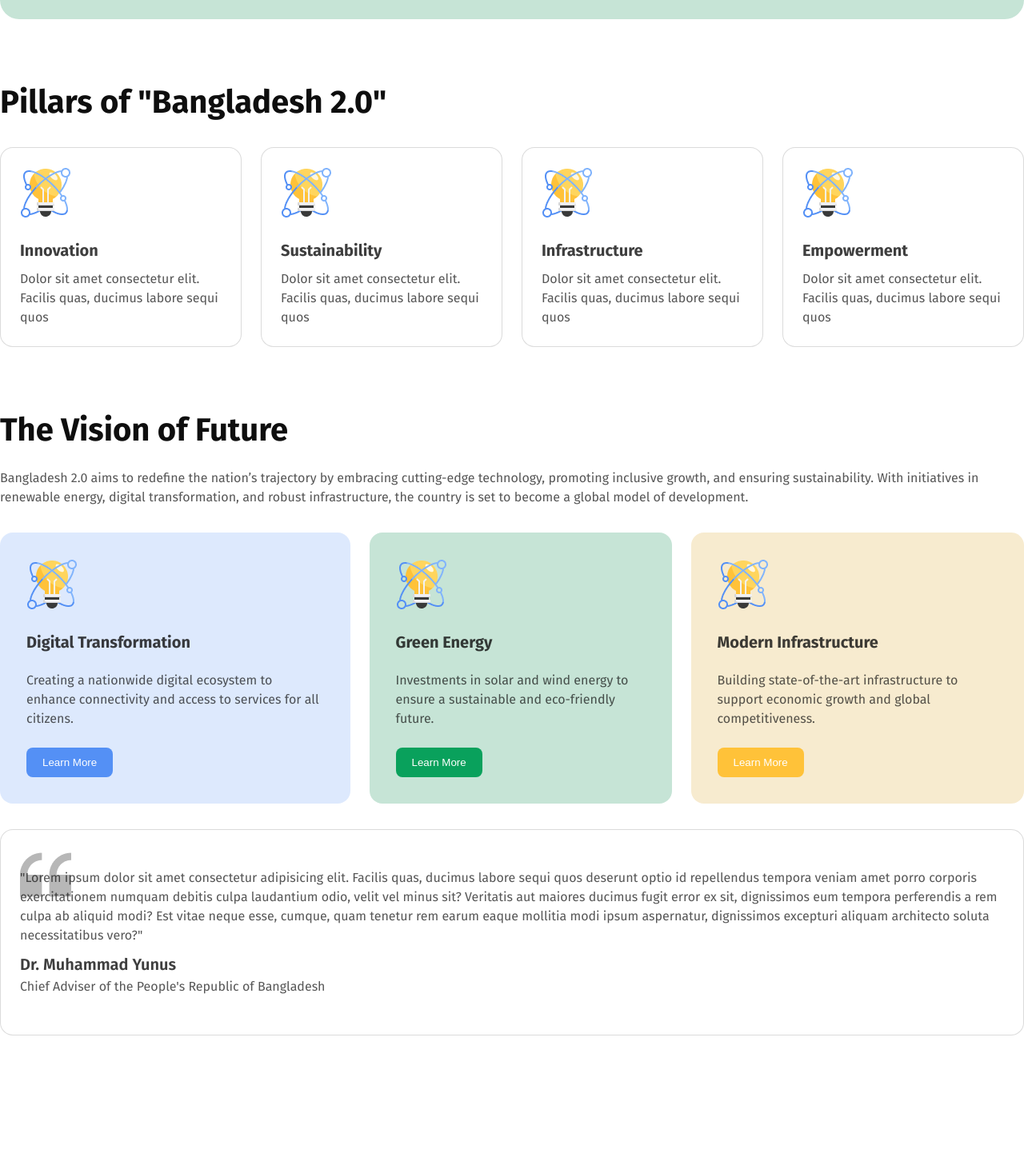
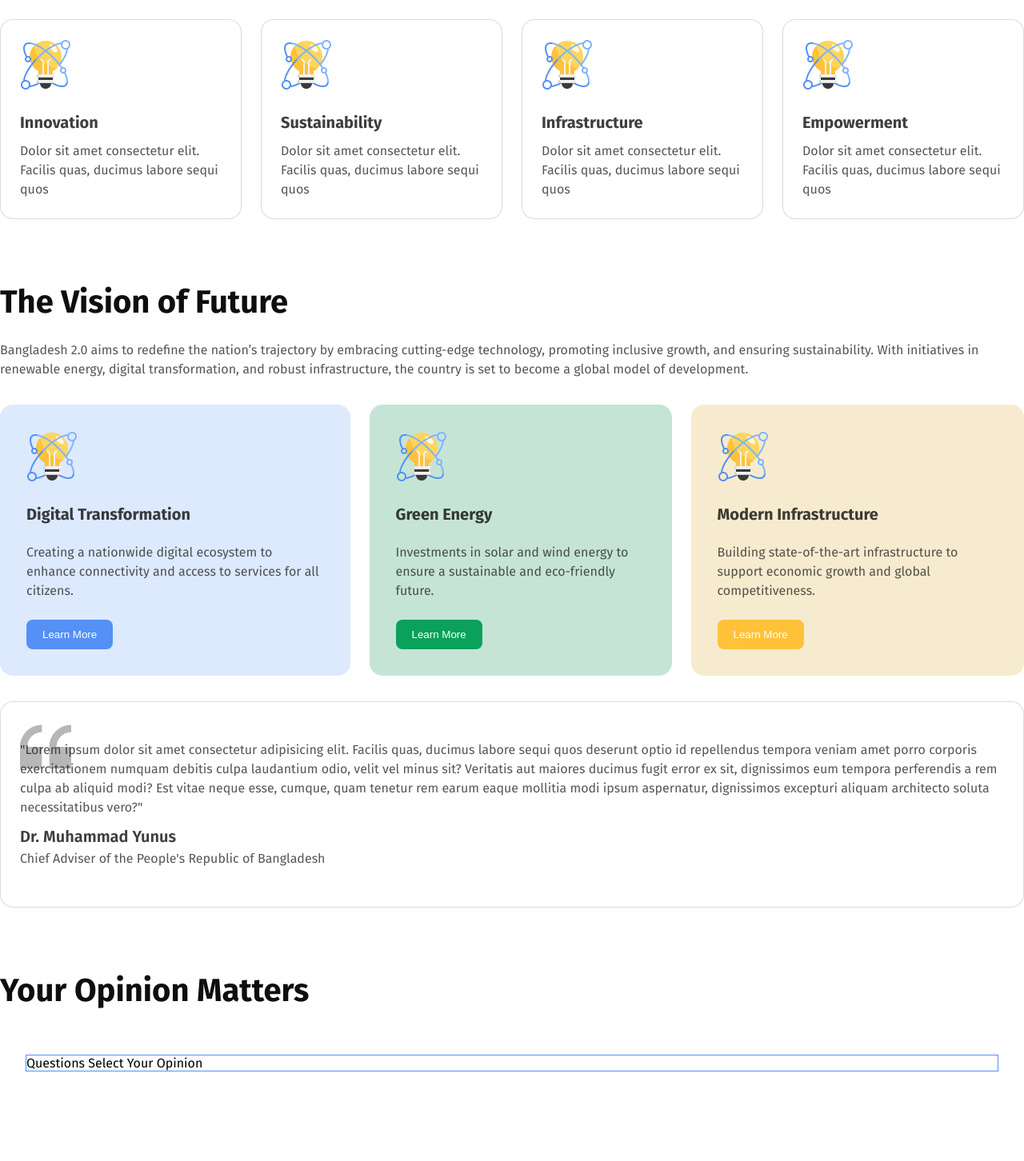
Before and after one commit to refatkhan/B11A1--assignment-1, a plain HTML site: page index.html in a window 1280 px wide. Shown: the part 640-2092 px from the top of the page at 80% size. Before the commit the page ends 1935 px from the top, so only its background shows below. Drawn offline with Linux system fonts and the light colour scheme.

Commit message:
add table

```diff
--- a/index.html
+++ b/index.html
@@ -15,12 +15,12 @@
 
 <body>
     <header>
-        <section class="navber">
+          <nav>
             <div class="nav-content">
                 <p>Bangladesh 2.0</p>
                 <a href="">Sign In</a>
             </div>
-        </section>
+          </nav>
     </header>
     <main>
         <section class="banner">
@@ -100,8 +100,6 @@
 
                 </div>
             </div>
-        </section>
-        <section>
             <div class="quote">
                 <div class="quote-content">
                     <p class="all-p">"Lorem ipsum dolor sit amet consectetur adipisicing elit. Facilis quas, ducimus labore sequi quos
@@ -115,6 +113,20 @@
                 </div>
             </div>
         </section>
+        <section>
+             <div class="opinion">
+                <h3 class="all-h3">Your Opinion Matters</h3>
+             </div>
+             <div class="question">
+                <div class="question-table">
+                    <thead>
+                        <tr>Questions </tr>
+                        <tr>Select Your Opinion</tr>
+                    </thead>
+                </div>
+             </div>
+        </section>
+
     </main>
     <footer>
 
--- a/style.css
+++ b/style.css
@@ -6,7 +6,13 @@ body{
     font-family: "Fira Sans", serif;
     font-style: normal;
 }
-
+    main{
+    max-width: 1280px;
+    margin: auto;
+    }
+    section{
+        padding-bottom: 80px;
+    }
 .all-h3{
     font-size: 40px;
     font-weight: bold;
@@ -49,10 +55,7 @@ body{
 /* banner section */
 .banner-main{
     background-color: #C6E4D6;
-    max-width: 1280px;
-    margin: auto;
     border-radius: 24px;
-    padding: 80px 0px;
 }
 .banner-content{
     display: flex;
@@ -85,12 +88,6 @@ body{
 
 }
 /* pillure-topic */
-.pillur-of-bangladesh{
-    max-width: 1280px;
-    margin: auto;
-    padding: 80px 0px;
-
-}
 .pillure-topic{
     display: flex;
     justify-content: space-between;
@@ -109,10 +106,6 @@ body{
     margin-top: 12px;
 }
 /* future-vision */
-.future-vision{
-    max-width: 1280px;
-    margin: auto;
-}
 .future-vision p{
     padding-top: 24px;
 }
@@ -164,8 +157,6 @@ padding: 33px;
 }
 /* quote */
 .quote{
-    max-width: 1280px;
-    margin: auto;
     background-image: url(./assets/quote-bg.png);
     background-repeat: no-repeat;
     background-position: 24px 24px;
@@ -184,6 +175,16 @@ padding: 33px;
     margin-top: 12px;
     margin-bottom: 4px;
 }
-.quote p{
-
+/* opinion */
+.question{
+    margin-top: 24px;
+    border-radius: 16px;
+    padding: 32px;
 }
+.question-table{
+    border: 1px solid #5490F5;
+}
+.question-table > thead> tr{
+    font-size: 20px;
+    font-weight: 600;
+}
```
